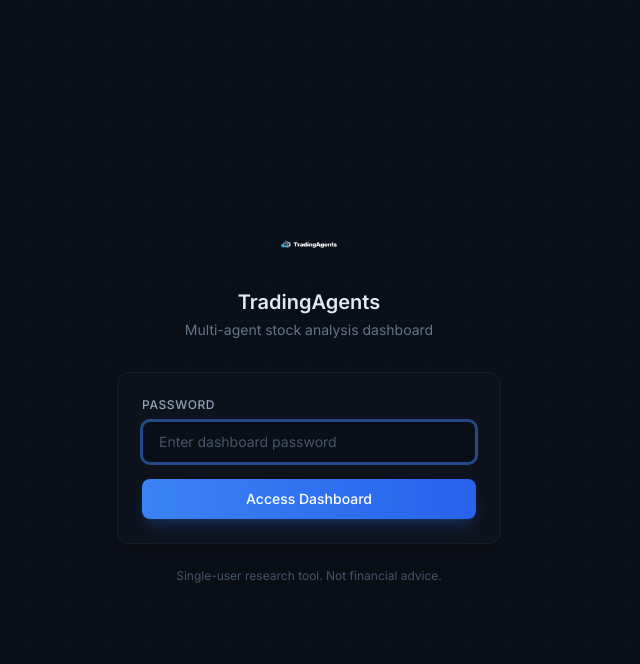
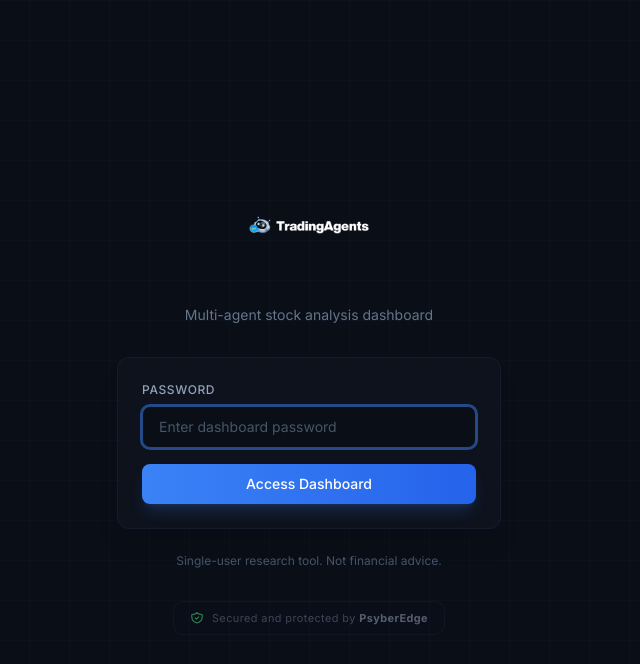
Before and after one commit to bgalvan1277/tradingagents-dashboard, a FastAPI app: page /login in a window 1280 px wide. Shown: the top 664 px of the page, without its empty margins (331-971 px from the left). Run offline with FastAPI, Linux system fonts and the light colour scheme; parts of the project's set-up code (start-up, migrations or seed data) failed here and were passed over; some libraries are stand-ins or nearby versions.

Commit message:
Login: bigger logo, remove text name, add PsyberEdge security badge

```diff
--- a/app/templates/login.html
+++ b/app/templates/login.html
@@ -10,9 +10,8 @@
         <!-- Logo -->
         <div class="text-center mb-8">
             <div class="inline-flex items-center justify-center mb-4">
-                <img src="/static/logo.png" alt="TradingAgents" style="width:56px;height:56px;object-fit:contain">
+                <img src="/static/logo.png" alt="TradingAgents" style="width:120px;height:120px;object-fit:contain">
             </div>
-            <h1 class="text-xl font-semibold text-slate-200">TradingAgents</h1>
             <p class="text-sm text-slate-500 mt-1">Multi-agent stock analysis dashboard</p>
         </div>
 
@@ -55,6 +54,14 @@
         </form>
 
         <p class="text-center text-xs text-slate-600 mt-6">Single-user research tool. Not financial advice.</p>
+
+        <!-- Security Badge -->
+        <div class="text-center mt-8" style="opacity:.55">
+            <div style="display:inline-flex;align-items:center;gap:8px;padding:8px 16px;border-radius:10px;border:1px solid rgba(71,85,105,.2);background:rgba(15,23,42,.4)">
+                <svg width="14" height="14" fill="none" stroke="#4ade80" viewBox="0 0 24 24" style="flex-shrink:0"><path stroke-linecap="round" stroke-linejoin="round" stroke-width="2" d="M9 12l2 2 4-4m5.618-4.016A11.955 11.955 0 0112 2.944a11.955 11.955 0 01-8.618 3.04A12.02 12.02 0 003 9c0 5.591 3.824 10.29 9 11.622 5.176-1.332 9-6.03 9-11.622 0-1.042-.133-2.052-.382-3.016z"/></svg>
+                <span style="font-size:.68rem;color:#64748b;letter-spacing:.04em">Secured and protected by <strong style="color:#94a3b8">PsyberEdge</strong></span>
+            </div>
+        </div>
     </div>
 </div>
 {% endblock %}
```
